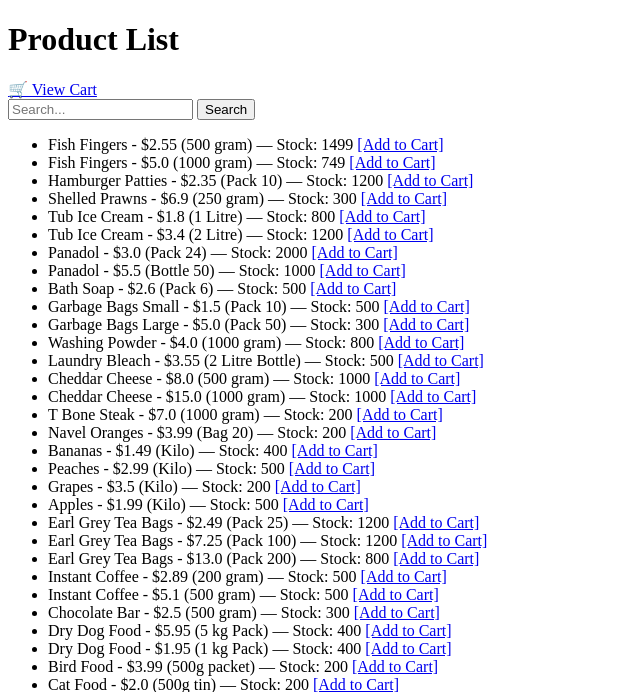
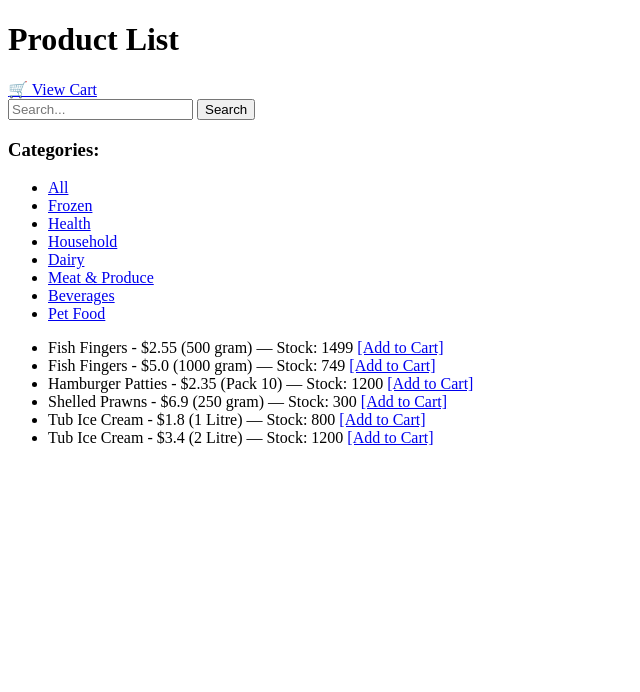
Before and after one commit to ayana010/online-grocery-store, a Flask app: a page that uses templates/index.html in a window 1280 px wide. Shown: the top 692 px of the page, without its empty margins (0-640 px from the left). Run offline with Flask 3, Linux system fonts and the light colour scheme; data comes from the database, SQL or seed files in the repository; both versions use the stored data as it was after the commit.

Commit message:
Add category filtering feature

```diff
--- a/app.py
+++ b/app.py
@@ -14,18 +14,27 @@ def get_db_connection():
 @app.route('/')
 def index():
     search_query = request.args.get('q', '')
+    selected_category = request.args.get('category', '')
 
     conn = get_db_connection()
+
+    query = "SELECT * FROM products WHERE 1=1"
+    params = []
+
     if search_query:
-        products = conn.execute(
-            "SELECT * FROM products WHERE product_name LIKE ?",
-            ('%' + search_query + '%',)
-        ).fetchall()
-    else:
-        products = conn.execute('SELECT * FROM products').fetchall()
+        query += " AND product_name LIKE ?"
+        params.append(f"%{search_query}%")
+
+    if selected_category:
+        query += " AND category = ?"
+        params.append(selected_category)
+
+    products = conn.execute(query, params).fetchall()
+    categories = conn.execute("SELECT DISTINCT category FROM products").fetchall()
     conn.close()
 
-    return render_template('index.html', products=products, search_query=search_query)
+    return render_template('index.html', products=products, categories=categories, search_query=search_query, selected_category=selected_category)
+
 
 
 # Add a product to the shopping cart
--- a/templates/index.html
+++ b/templates/index.html
@@ -5,11 +5,21 @@
 </head>
 <body>
     <h1>Product List</h1>
+
     <a href="{{ url_for('view_cart') }}">🛒 View Cart</a>
     <form method="GET" action="{{ url_for('index') }}">
         <input type="text" name="q" placeholder="Search..." value="{{ search_query }}">
         <button type="submit">Search</button>
     </form>
+
+        <h3>Categories:</h3>
+        <ul>
+        <li><a href="{{ url_for('index') }}">All</a></li>
+        {% for c in categories %}
+            <li><a href="{{ url_for('index', category=c['category']) }}"> {{ c['category'] }}</a></li>
+        {% endfor %}
+        </ul>
+
 
     <ul>
         {% for product in products %}
```
Also changed, not shown: db/store.db.
